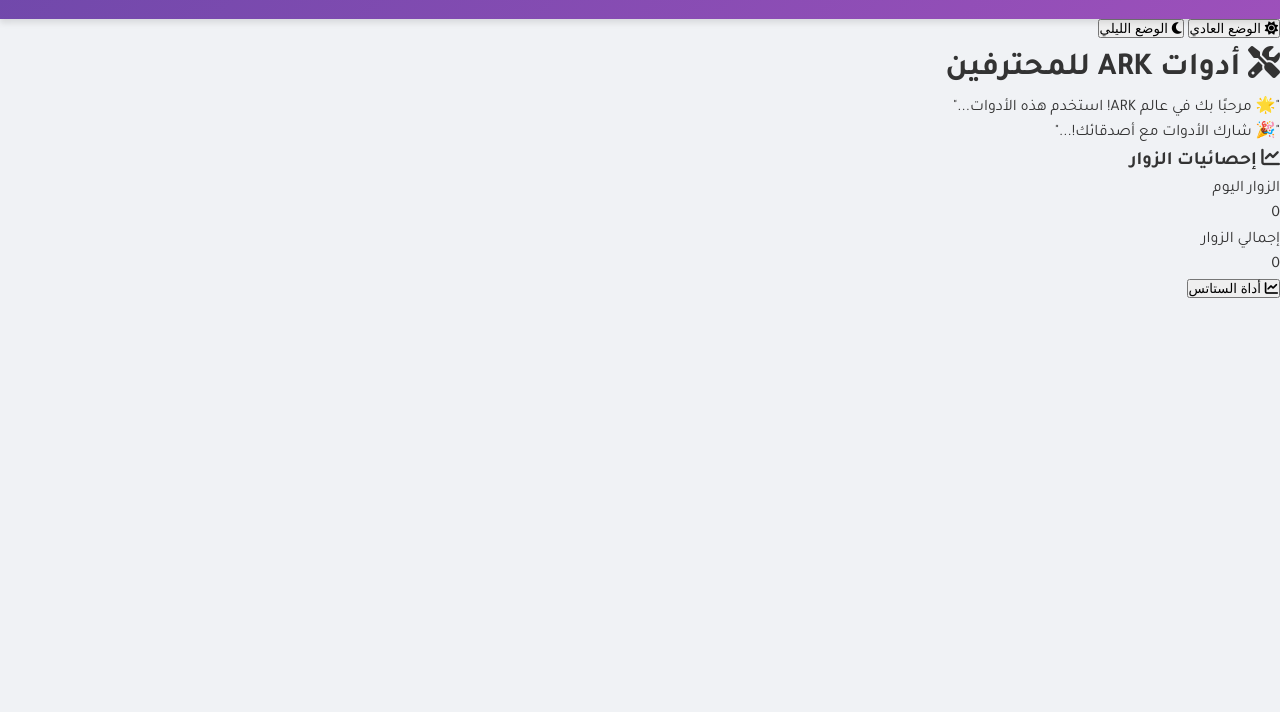
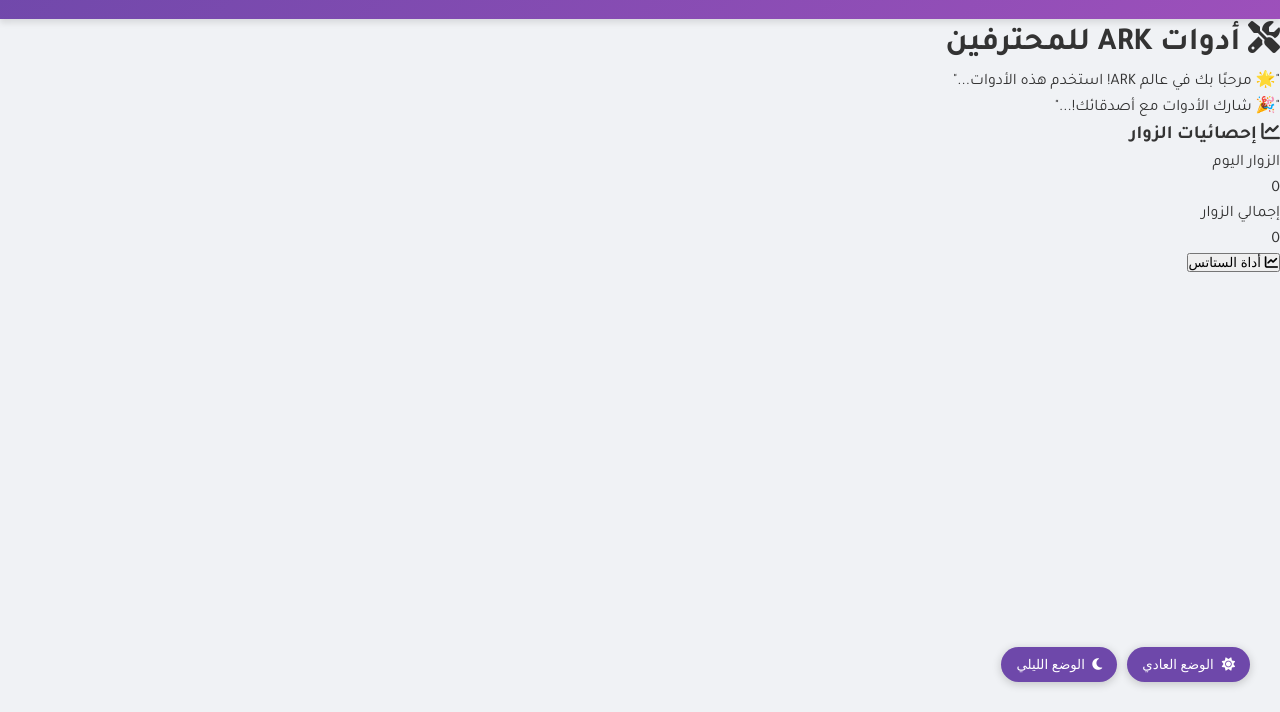
Before and after one commit to ikeira1/ark-tools, a plain HTML site: page index.html in a window 1280 px wide. Shown: the part 88-800 px from the top of the page. Drawn offline with Linux system fonts and the light colour scheme.

Commit message:
Update themes.css

```diff
--- a/css/themes.css
+++ b/css/themes.css
@@ -1 +1,33 @@
-/* Theme definitions */
+/* الوضع الليلي */
+[data-theme="dark"] {
+    --bg-color: #1a1a1a;
+    --text-color: #f0f0f0;
+    --card-bg: #2d2d2d;
+    --footer-bg: #121212;
+    --footer-text: #e0e0e0;
+    --dark: #f0f0f0;
+    --light: #1a1a1a;
+}
+
+/* أزرار تبديل الوضع */
+.theme-switcher {
+    position: fixed;
+    bottom: 30px;
+    right: 30px;
+    z-index: 1000;
+    display: flex;
+    gap: 10px;
+}
+
+.theme-btn {
+    background: var(--primary);
+    color: white;
+    border: none;
+    padding: 10px 15px;
+    border-radius: 50px;
+    cursor: pointer;
+    box-shadow: 0 2px 10px rgba(0,0,0,0.2);
+    display: flex;
+    align-items: center;
+    gap: 8px;
+}/* Theme definitions */
```
